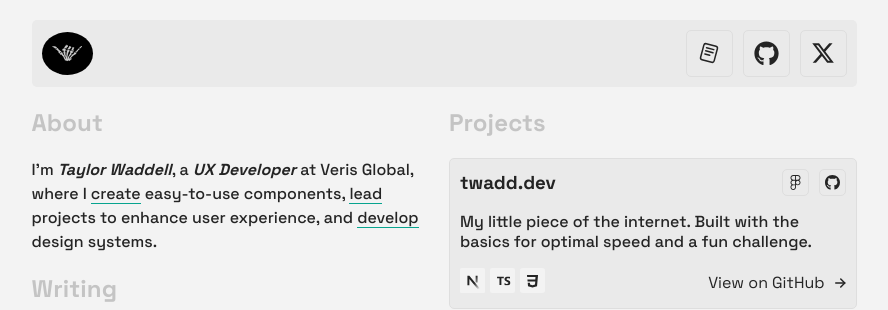
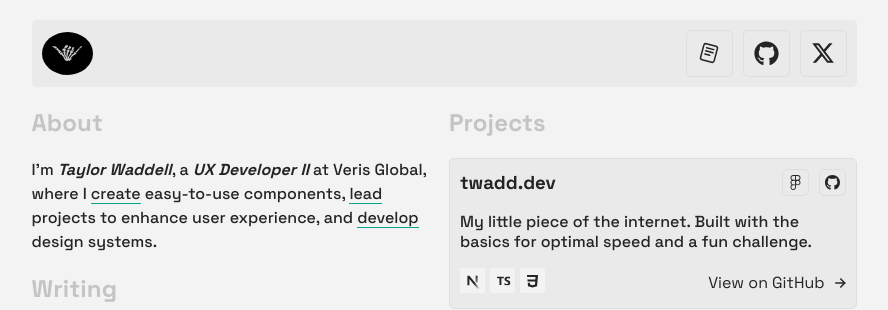
Before and after one commit to taylorwaddell/twadd3, a Next.js app: page / in a window 1280 px wide. Shown: the top 310 px of the page, without its empty margins (196-1084 px from the left). Built offline with nearby package versions, Linux system fonts and the light colour scheme.

Commit message:
Update job title to UX Developer II.

```diff
--- a/src/app/page.tsx
+++ b/src/app/page.tsx
@@ -126,7 +126,7 @@ export default function Home() {
             <h1>About</h1>
             <p className="cushy delay-show">
               I&apos;m <strong className="italics">Taylor Waddell</strong>, a{" "}
-              <strong className="italics">UX Developer</strong> at{" "}
+              <strong className="italics">UX Developer II</strong> at{" "}
               <a href="https://verisglobal.com/" target="_blank">
                 Veris Global
               </a>
```
